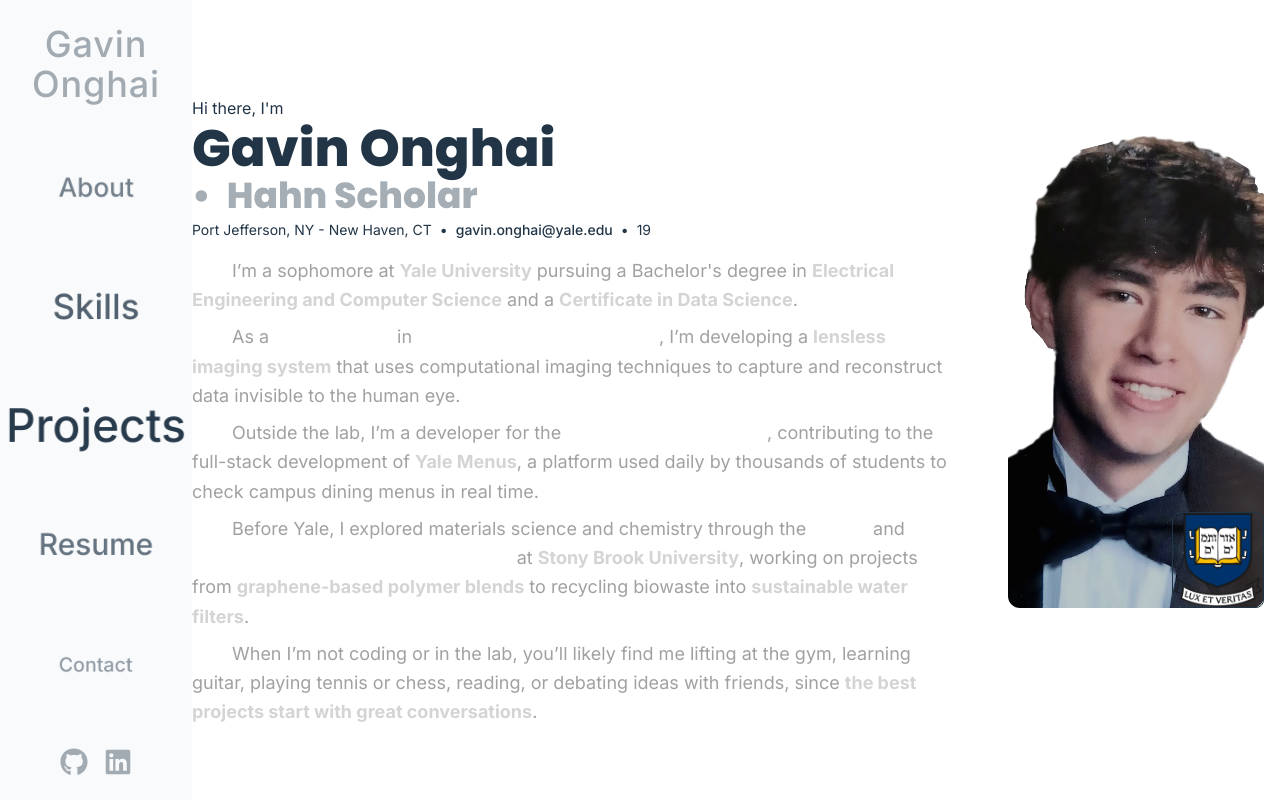
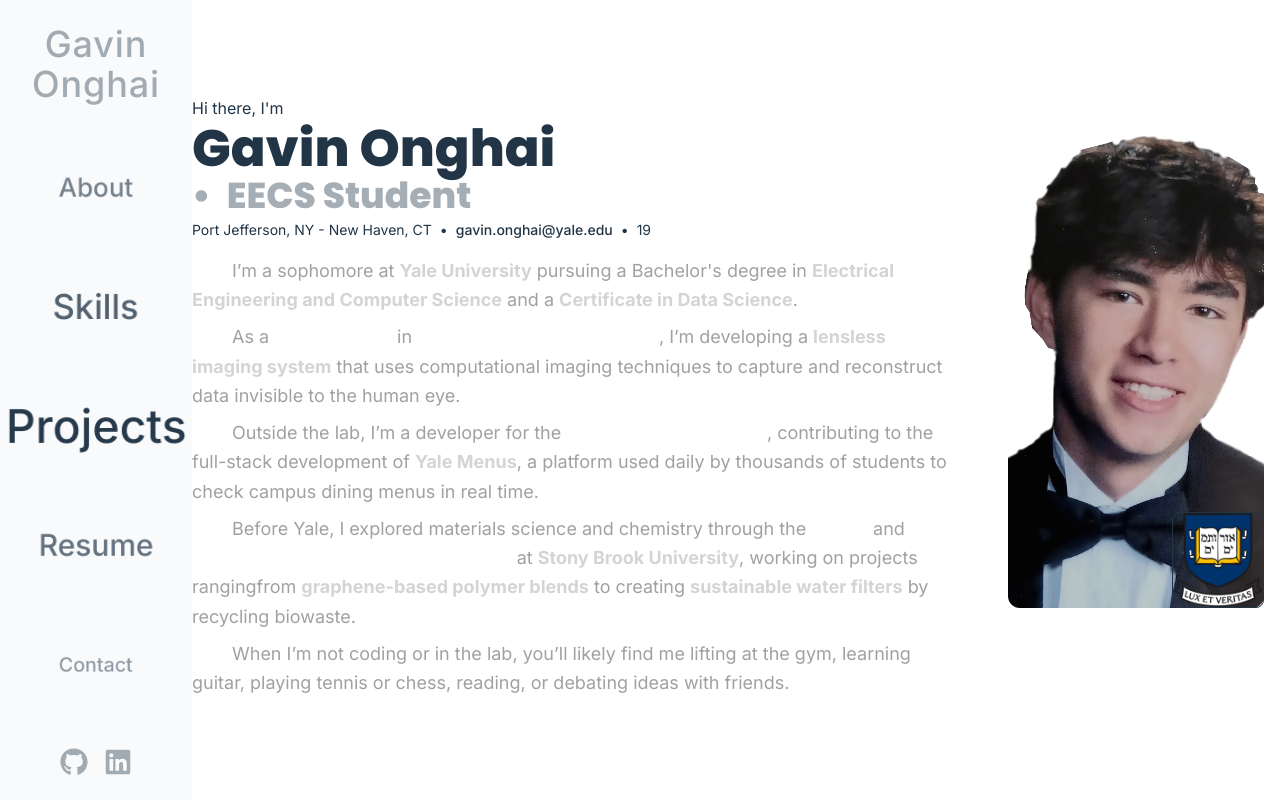
Before and after one commit to onghaig/onghaig.github.io, a React (Vite) app: page / in a window 1280 px wide. Shown: the top 800 px of the page. Built offline with nearby package versions, Linux system fonts and the light colour scheme.

Commit message:
removed cringe wording.

```diff
--- a/src/components/aboutme.tsx
+++ b/src/components/aboutme.tsx
@@ -4,7 +4,7 @@
 
 function CycleText() {
   const words = ["Software Developer", "EECS Student", "Hahn Scholar"];
-  const [index, setIndex] = useState(1);
+  const [index, setIndex] = useState(0);
   const total = words.length;
 
   useEffect(() => {
@@ -78,12 +78,12 @@
               Before Yale, I explored materials science and chemistry through the <a href="https://www.stonybrook.edu/commcms/garcia/summer_program/program_description"
               className="!font-extrabold text-white underline hover:text-black hover:bg-white transition-all">Garcia</a> and <a href="https://www.stonybrook.edu/simons/"
               className="!font-extrabold text-white underline hover:text-black hover:bg-white transition-all">Simons Summer Research Programs</a> at <strong className="text-neutral-300 font-bold">Stony Brook University</strong>,
-              working on projects from <strong className="text-neutral-300 font-bold">graphene-based polymer blends</strong> to recycling biowaste into <strong className="text-neutral-300 font-bold">sustainable water filters</strong>.
+              working on projects rangingfrom <strong className="text-neutral-300 font-bold">graphene-based polymer blends</strong> to creating <strong className="text-neutral-300 font-bold">sustainable water filters</strong> by recycling biowaste.
             </p>
 
             <p>
               When I’m not coding or in the lab, you’ll likely find me lifting at the gym, learning guitar, playing tennis or chess, reading, or
-              debating ideas with friends, since <strong className="text-neutral-300 font-bold">the best projects start with great conversations</strong>.
+              debating ideas with friends.
             </p>
           </div>
         </div>
```
